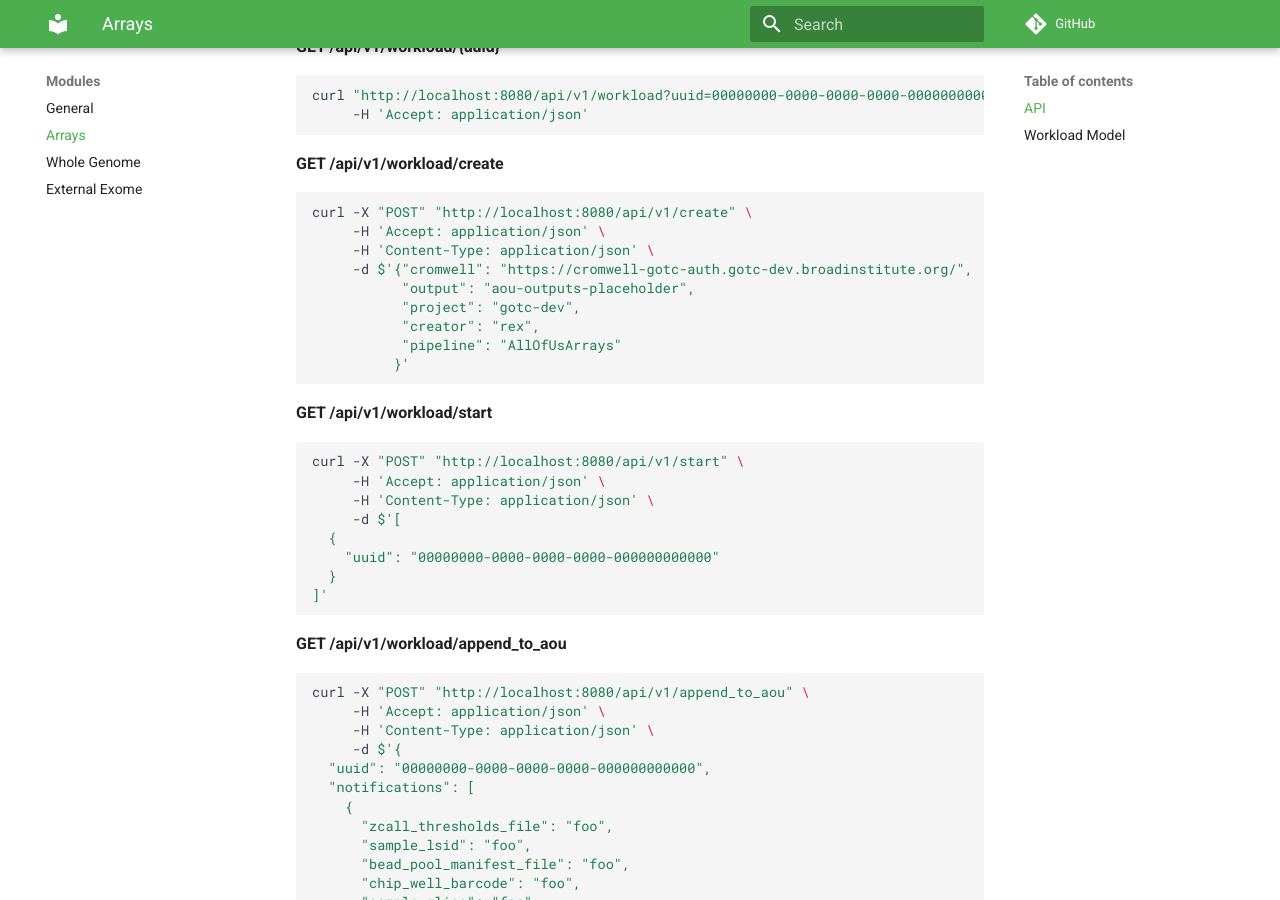
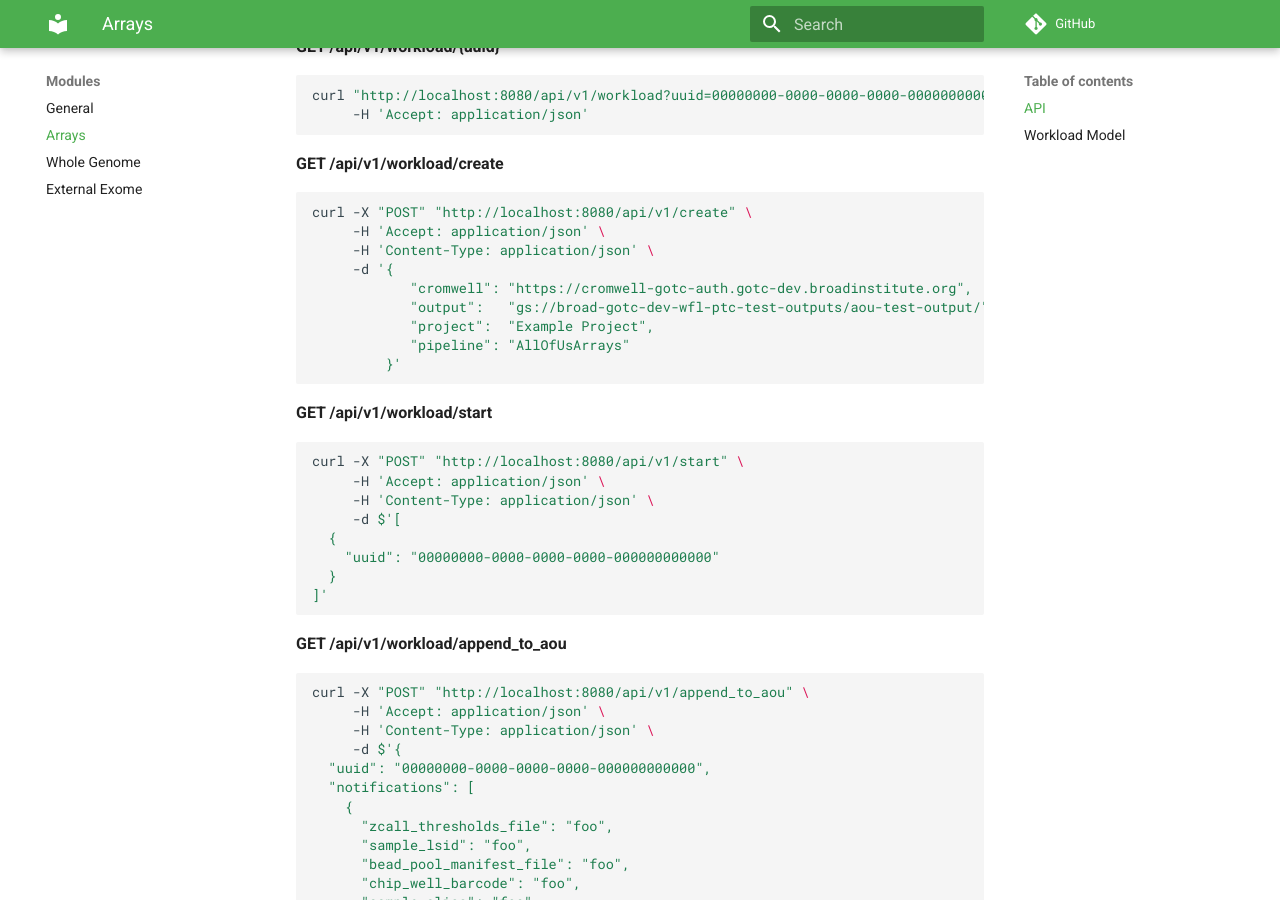
Before and after one commit to broadinstitute/wfl, an MkDocs documentation site: the page built from docs/md/modules-arrays.md, in a window 1280 px wide and 900 px high, scrolled down 1485 px. Built offline with MkDocs 1.6.1 and Material for MkDocs 9.7.7, drawn with Linux system fonts in a browser that asks for light colours; comment, search, counter and statistics services are not loaded.

Commit message:
fix docs

````diff
--- a/docs/md/modules-arrays.md
+++ b/docs/md/modules-arrays.md
@@ -63,12 +63,12 @@ curl "http://localhost:8080/api/v1/workload?uuid=00000000-0000-0000-0000-0000000
 curl -X "POST" "http://localhost:8080/api/v1/create" \
      -H 'Accept: application/json' \
      -H 'Content-Type: application/json' \
-     -d $'{"cromwell": "https://cromwell-gotc-auth.gotc-dev.broadinstitute.org/",
-           "output": "aou-outputs-placeholder",
-           "project": "gotc-dev",
-           "creator": "rex",
-           "pipeline": "AllOfUsArrays"
-          }'
+     -d '{
+            "cromwell": "https://cromwell-gotc-auth.gotc-dev.broadinstitute.org",
+            "output":   "gs://broad-gotc-dev-wfl-ptc-test-outputs/aou-test-output/",
+            "project":  "Example Project",
+            "pipeline": "AllOfUsArrays"
+         }'
 ```
 
 **GET /api/v1/workload/start**
````
